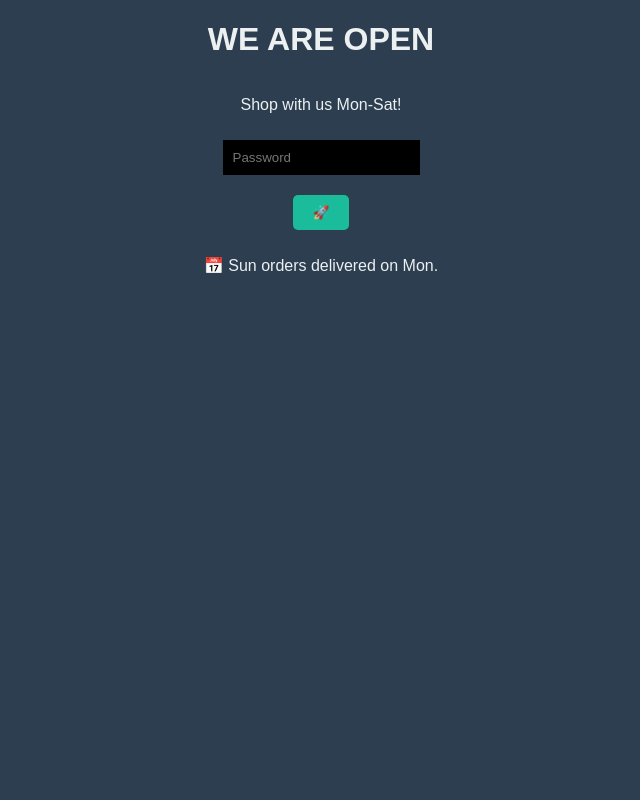
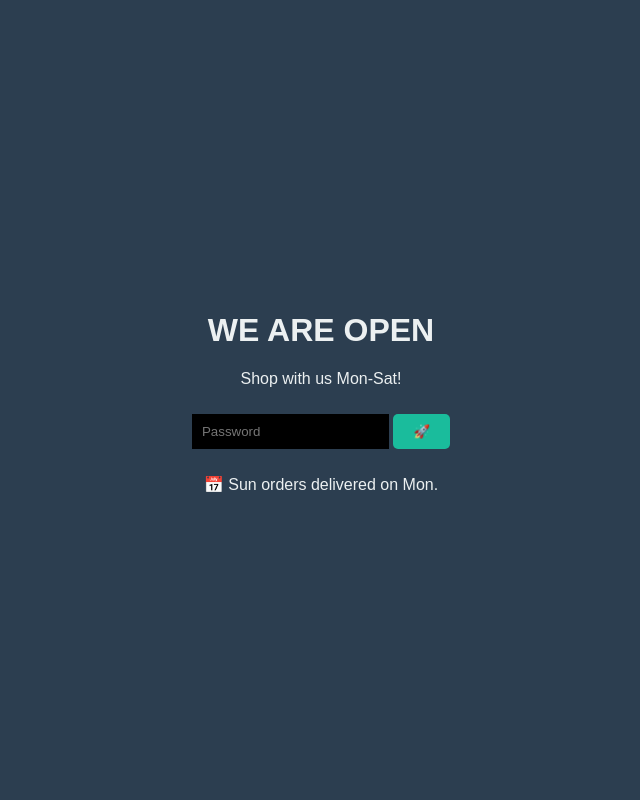
Before and after one commit to FuyinYKnowWhat/telegramminiapp, a PHP site: page /index.html in a window 1280 px wide. Shown: the whole page, without its empty margins (319-959 px from the left). Run offline with PHP 8.4, Linux system fonts and the light colour scheme; some libraries are stand-ins or nearby versions.

Commit message:
Full screen test 3

```diff
--- a/styles.css
+++ b/styles.css
@@ -4,18 +4,18 @@ body {
     display: flex;
     justify-content: center;
     align-items: center;
-    height: 100%;
+    height: 100vh;
     margin: 0;
     font-family: Arial, sans-serif;
+    overflow-y: auto; /* Allow vertical scrolling */
 }
 
+
 .container {
-    height: 100%;
-    display: flex;
-    flex-direction: column;
-    justify-content: center;
-    align-items: center;
+    text-align: center;
+    padding: 20px; /* Add padding if needed */
 }
+
 
 input[type="password"] {
     background-color: #000;
```
